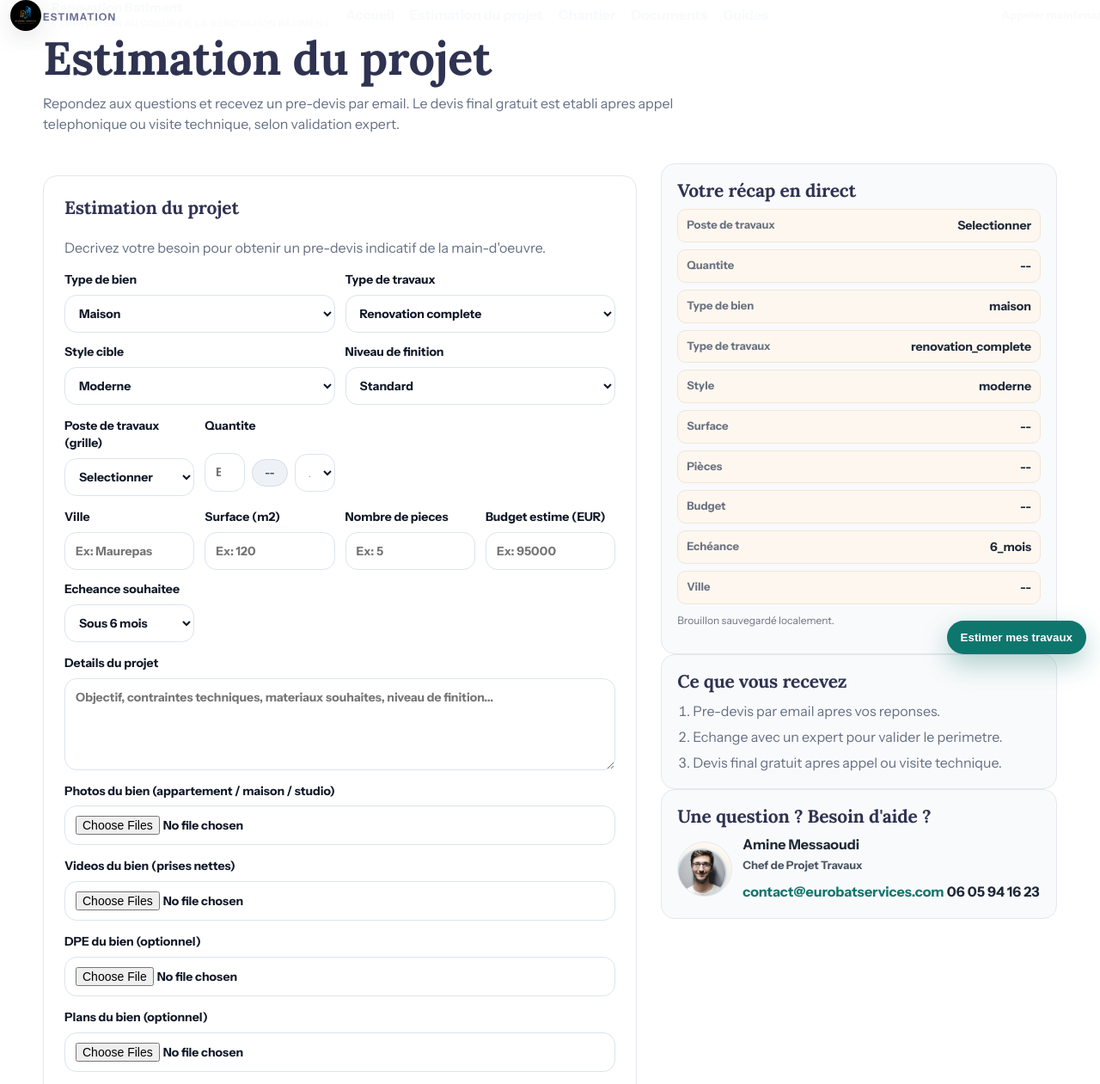
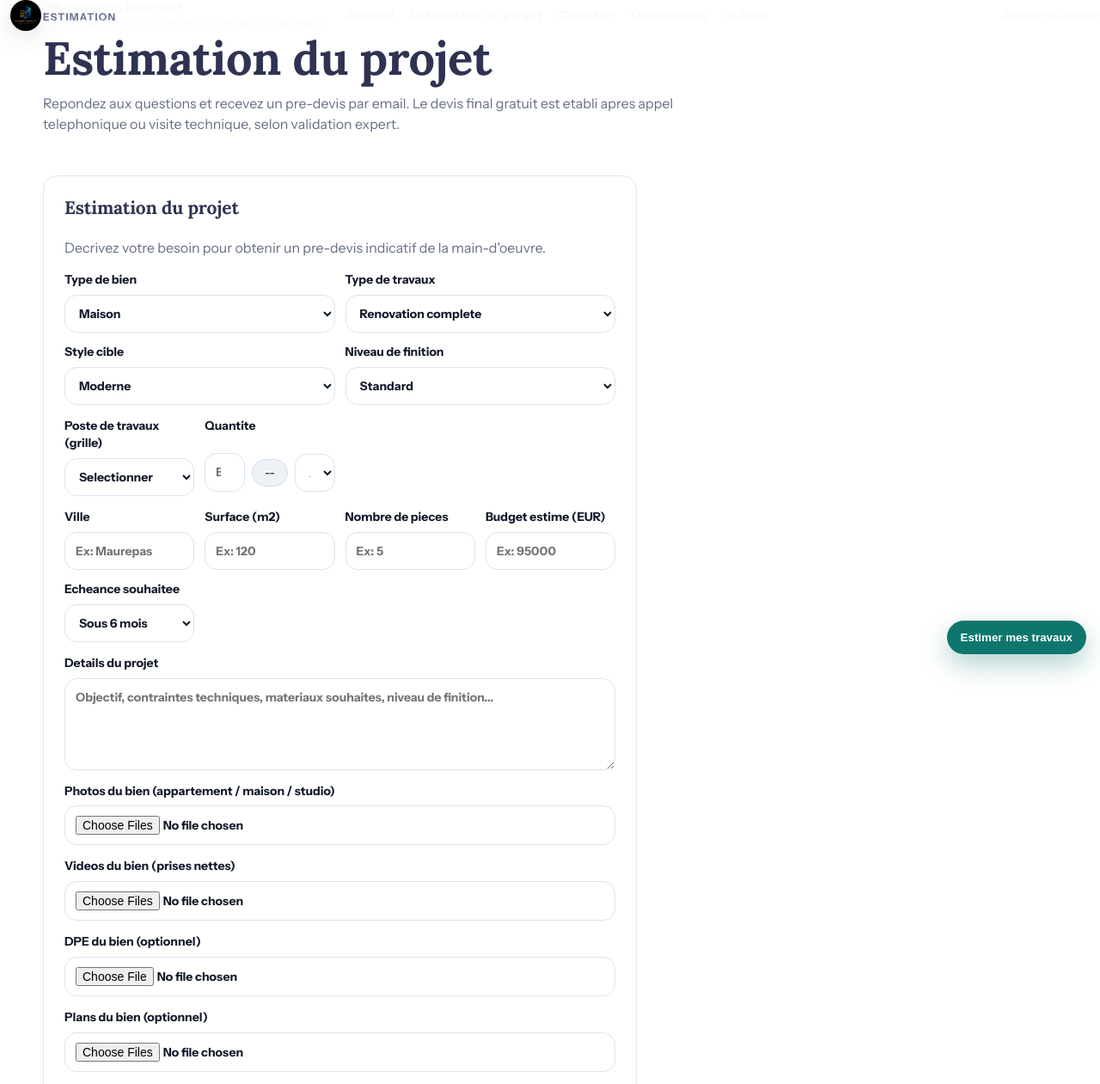
Before and after one commit to celiabou/batiment-fastapi, a FastAPI app: page /estimation-projet in a window 1280 px wide. Shown: the part 23-1284 px from the top of the page at 86% size. Run offline with FastAPI, Linux system fonts and the light colour scheme.

Commit message:
ui: remove live recap sidebar from estimation page

```diff
--- a/templates/estimation_projet.html
+++ b/templates/estimation_projet.html
@@ -181,44 +181,7 @@
     <p class="form-disclaimer form-disclaimer-long">Les estimations proposees sur cette page sont fournies a titre indicatif et concernent la main-d'oeuvre uniquement. Les fournitures, materiaux, equipements et contraintes specifiques du chantier ne sont pas inclus dans ce calcul initial. Un devis precis et personnalise pourra etre etabli apres echange avec un expert.</p>
   </form>
 
-  <aside class="ai3d-side">
-    <div class="box live-recap">
-      <h3>Votre récap en direct</h3>
-      <ul class="live-recap-list">
-        <li><span>Poste de travaux</span><strong id="liveWorkItem">--</strong></li>
-        <li><span>Quantite</span><strong id="liveQuantity">--</strong></li>
-        <li><span>Type de bien</span><strong id="liveType">--</strong></li>
-        <li><span>Type de travaux</span><strong id="liveScope">--</strong></li>
-        <li><span>Style</span><strong id="liveStyle">--</strong></li>
-        <li><span>Surface</span><strong id="liveSurface">--</strong></li>
-        <li><span>Pièces</span><strong id="liveRooms">--</strong></li>
-        <li><span>Budget</span><strong id="liveBudget">--</strong></li>
-        <li><span>Echéance</span><strong id="liveTimeline">--</strong></li>
-        <li><span>Ville</span><strong id="liveCity">--</strong></li>
-      </ul>
-      <p class="live-recap-note" id="liveSavedHint">Brouillon sauvegardé localement.</p>
-    </div>
-    <div class="box">
-      <h3>Ce que vous recevez</h3>
-      <ol class="ai3d-steps">
-        <li>Pre-devis par email apres vos reponses.</li>
-        <li>Echange avec un expert pour valider le perimetre.</li>
-        <li>Devis final gratuit apres appel ou visite technique.</li>
-      </ol>
-    </div>
-    <div class="box contact-card">
-      <h3>Une question ? Besoin d'aide ?</h3>
-      <div class="contact-card-body">
-        <img src="/static/team/amine-messaoudi.png" alt="Chef de Projet Travaux">
-        <div>
-          <p class="contact-name">Amine Messaoudi</p>
-          <p class="contact-role">Chef de Projet Travaux</p>
-          <a class="contact-mail" href="mailto:contact@eurobatservices.com">contact@eurobatservices.com</a>
-          <a class="contact-phone" href="tel:+33605941623">06 05 94 16 23</a>
-        </div>
-      </div>
-    </div>
-  </aside>
+  <!-- Sidebar recap removed per request: keep recap visible uniquement sur le dashboard -->
 </section>
 
 <section class="section">
```
